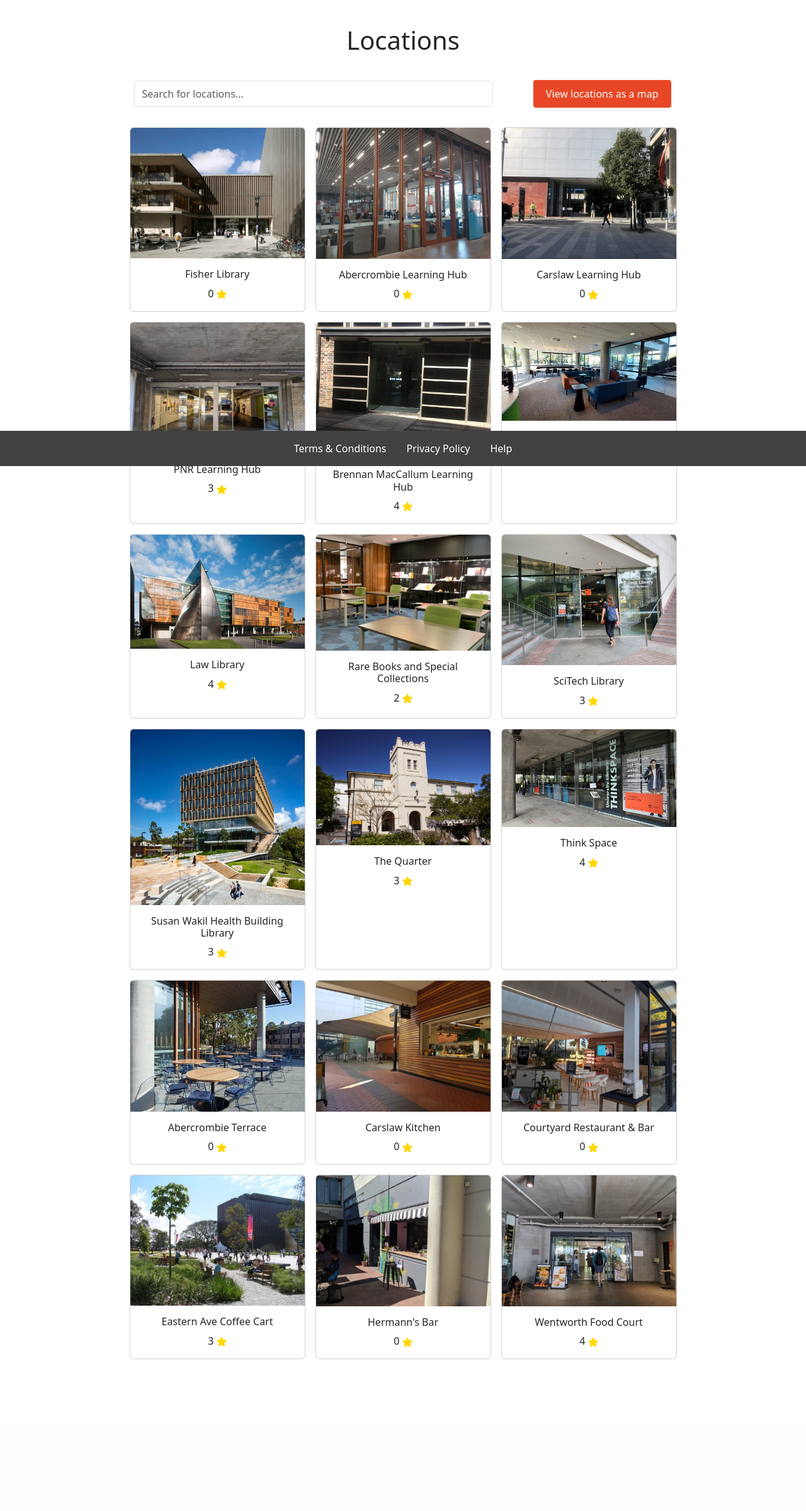
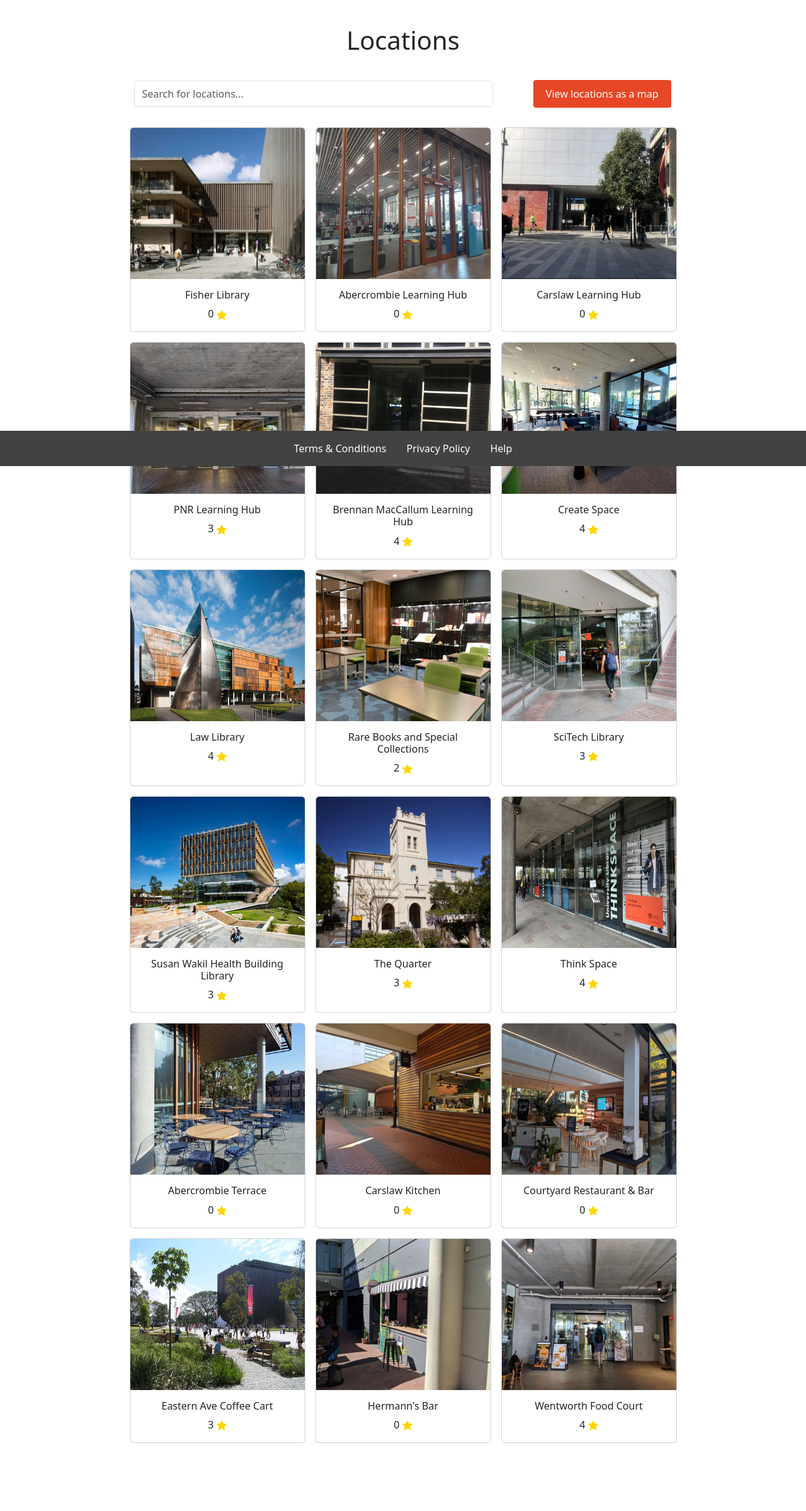
Before and after one commit to amizee/ReviewSyd, a Django app: page / in a window 1280 px wide. Shown: the part 60-2459 px from the top of the page at 63% size. Before the commit the page ends 2218 px from the top, so only its background shows below. Run offline with Django 4.2, Linux system fonts and the light colour scheme; a user stored in the database is signed in; data comes from the database, SQL or seed files in the repository; both versions use the stored data as it was after the commit.

Commit message:
resized images to be consistent on home page

```diff
--- a/ReviewSyd/myapp/templates/location.html
+++ b/ReviewSyd/myapp/templates/location.html
@@ -80,7 +80,7 @@
             <div class="col-6">
                 {% if location.image%}
                     <div class="col-6" style="margin-left: 150;">
-                        <img src="{{ location.image.url }}" alt="Location Image" style="width: 500px; height: 500px;">
+                        <img src="{{ location.image.url }}" alt="Location Image" style="width: 640px; height: 480px;">
                     </div>
                 {%else%}
                     <img src="{% static 'images/default_location.png' %}" alt="Location Image" style="width: 500px; height: 500px;">
--- a/ReviewSyd/myapp/templates/locationList.html
+++ b/ReviewSyd/myapp/templates/locationList.html
@@ -46,9 +46,9 @@
                     style="text-decoration: none; color: inherit"
                 >
                     {% if location.image%}
-                        <img src="{{ location.image.url }}" class="card-img-top" alt="Location Image">
+                        <img src="{{ location.image.url }}" class="card-img-top" style="height: 240px;" alt="Location Image">
                     {%else%}
-                        <img src="{% static 'images/default_location.png' %}" alt="Location Image">
+                        <img src="{% static 'images/default_location.png' %}" style="height: 240px;" alt="Location Image">
                     {%endif%}
                     <div class="card-body">
                         <h6 class="card-text">{{ location.name }}</h6>
```
Also changed, not shown: ReviewSyd/db.sqlite3, ReviewSyd/media/location_images/SciTech_Library_Entrance_AUG2019.jpg (added), ReviewSyd/media/location_images/Sydney-University-Abercrombie-Cafe-3.jpg (added), ReviewSyd/media/location_images/brennan_mcallum_1.jpg (added), ReviewSyd/media/location_images/law_library_4QD9SP0.jpg (added), ReviewSyd/media/location_images/the_quarter_Dbkh1PE.JPG (added), ReviewSyd/media/location_images/thinkspace.jpg (added).
